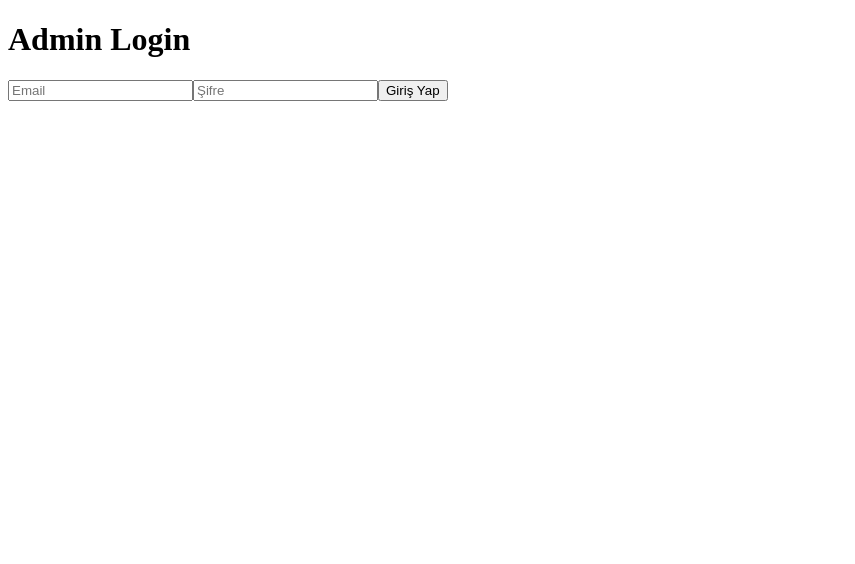
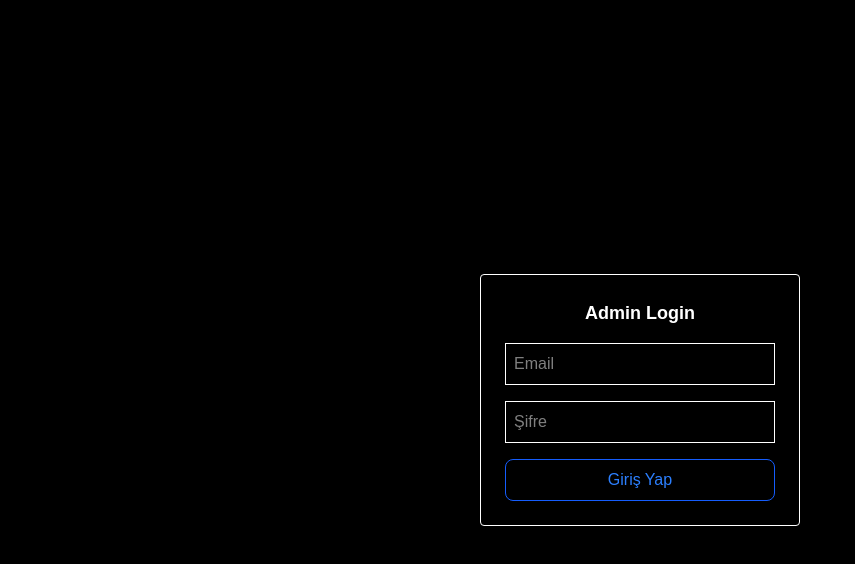
Before and after one commit to melisa-kabasakal/my-company-website, a Next.js app: page /admin/login in a window 1280 px wide. Shown: the top 564 px of the page, without its empty margins (0-855 px from the left). Built offline with nearby package versions, Linux system fonts and the light colour scheme.

Commit message:
Add root layout with I18nProvider

```diff
--- /dev/null
+++ b/src/app/layout.js
@@ -0,0 +1,16 @@
+"use client";
+
+import I18nProvider from "@/i18n/I18nProvider";
+import "./globals.css";
+
+export default function RootLayout({ children }) {
+  return (
+    <html lang="tr">
+      <body>
+        <I18nProvider>
+          {children}
+        </I18nProvider>
+      </body>
+    </html>
+  );
+}
```
